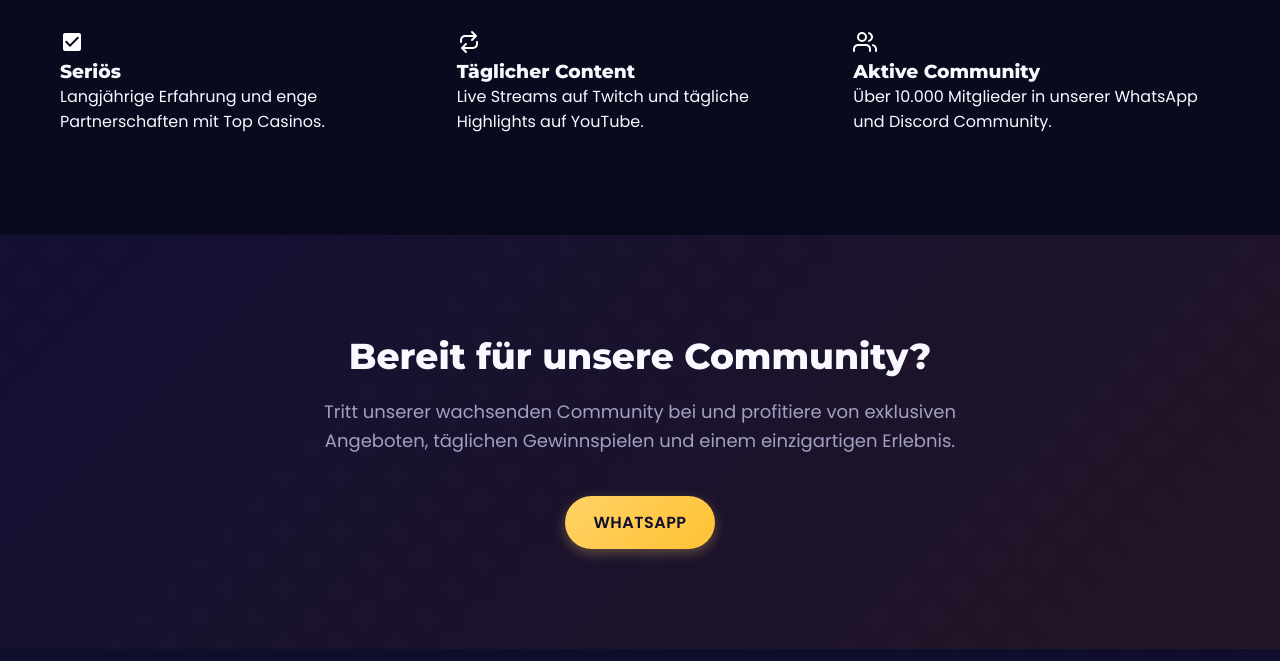
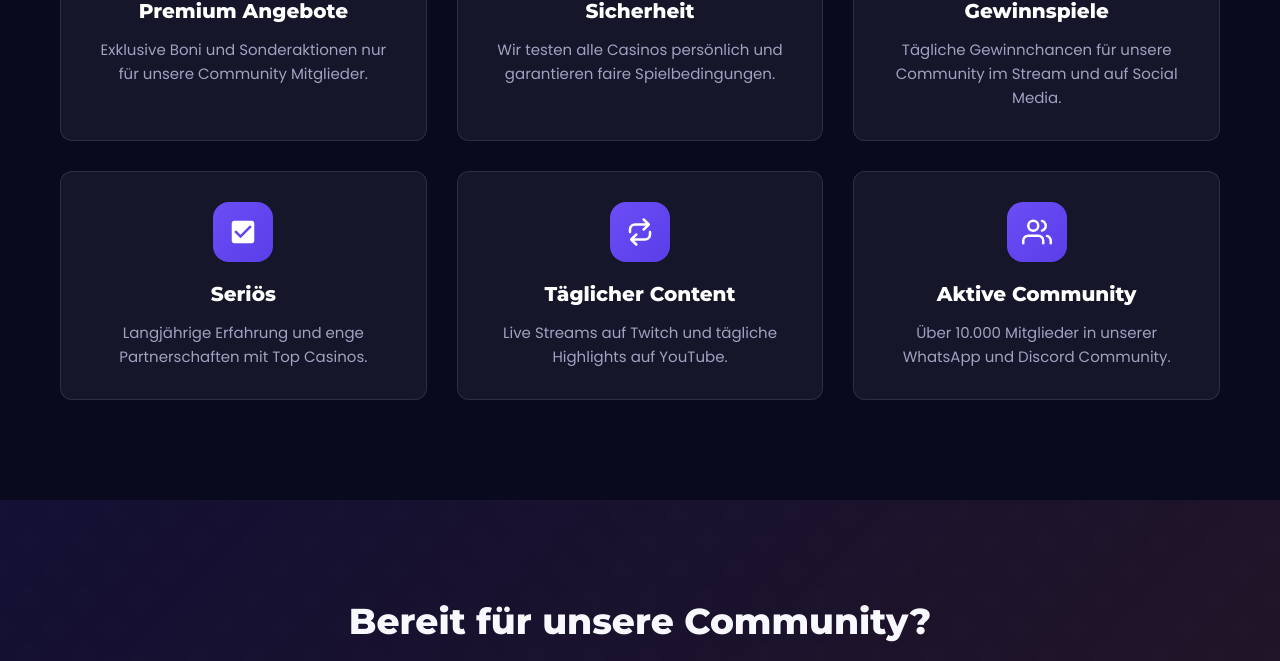
Before and after one commit to BossBabyGit/kapit-n, a plain HTML site: page index.html in a window 1280 px wide. Shown: the part 1813-2474 px from the top of the page. Drawn offline with Linux system fonts and the light colour scheme.

Commit message:
Update index.html

```diff
--- a/index.html
+++ b/index.html
@@ -410,16 +410,14 @@
 
         .bonus-header {
             display: flex;
-            justify-content: flex-start;
+            justify-content: space-between;
             align-items: center;
             margin-bottom: 15px;
-            gap: 10px;
         }
 
         .bonus-header h3 {
             font-size: 22px;
             color: white;
-            margin-right: 10px;
         }
 
         .bonus-value {
@@ -616,18 +614,6 @@
             object-fit: contain;
         }
 
-        @media (max-width: 768px) {
-            .payment-methods, .license-images {
-                justify-content: center;
-            }
-        }
-        /* Features Section */
-        .features-grid {
-            display: grid;
-            grid-template-columns: repeat(auto-fit, minmax(280px, 1fr));
-            gap: 30px;
-        }
-
         /* Features Box */
             .features-box {
                 background: rgba(0, 0, 0, 0.2);
@@ -691,6 +677,60 @@
                 .feature-item {
                     width: 100%;
                 }
+            }
+
+        @media (max-width: 768px) {
+            .payment-methods, .license-images {
+                justify-content: center;
+            }
+        }
+        /* Features Section */
+        .features-grid {
+            display: grid;
+            grid-template-columns: repeat(auto-fit, minmax(280px, 1fr));
+            gap: 30px;
+        }
+
+        .feature-card {
+            background: var(--card-bg);
+            border-radius: var(--border-radius);
+            padding: 30px;
+            transition: var(--transition);
+            border: 1px solid var(--card-border);
+            text-align: center;
+        }
+
+        .feature-card:hover {
+            transform: translateY(-10px);
+            box-shadow: var(--shadow-lg);
+            border-color: rgba(108, 77, 246, 0.3);
+        }
+
+        .feature-icon {
+            width: 60px;
+            height: 60px;
+            background: linear-gradient(135deg, var(--primary), var(--primary-dark));
+            border-radius: 16px;
+            display: flex;
+            align-items: center;
+            justify-content: center;
+            margin: 0 auto 20px;
+        }
+
+        .feature-icon svg {
+            width: 30px;
+            height: 30px;
+        }
+
+        .feature-card h3 {
+            font-size: 20px;
+            margin-bottom: 15px;
+            color: white;
+        }
+
+        .feature-card p {
+            color: var(--gray);
+            font-size: 15px;
         }
 
         /* CTA Section */
```
Lines whose indentation alone changed are shown as unchanged.
